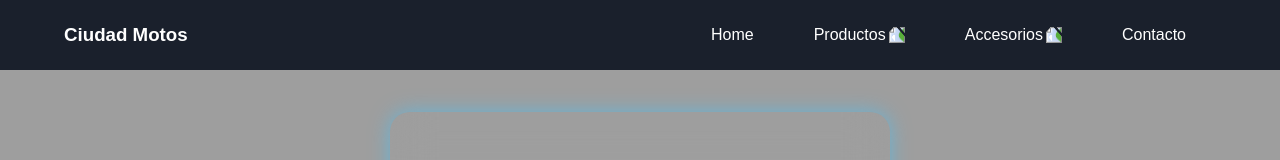
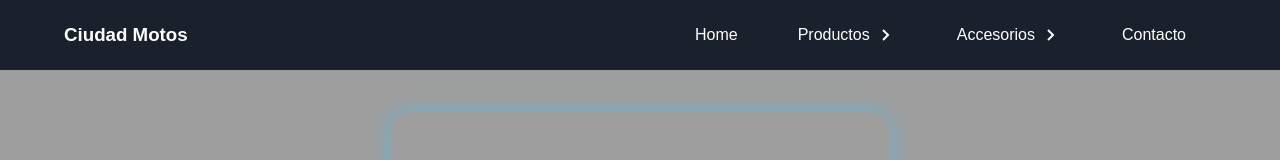
Before and after one commit to ezequiel-gilardoni/proyecto-coder, a plain HTML site: page pages/contacto.html in a window 1280 px wide. Shown: the top 160 px of the page. Drawn offline with Linux system fonts and the light colour scheme; the site is published under a folder, as on GitHub Pages, so addresses that start at the root find nothing.

Commit message:
correccion pagina contacto nav

```diff
--- a/pages/contacto.html
+++ b/pages/contacto.html
@@ -19,7 +19,7 @@
                         <a href="../index.html" class="menu__link">Home</a>
                     </li>
                     <li class="menu__item menu__item--show">
-                        <a href="#" class="menu__link">Productos <img src="/assets/arrow.svg" class="menu__arrow"></a>
+                        <a href="#" class="menu__link">Productos <img src="../assets/arrow.svg" class="menu__arrow"></a>
                         <ul class="menu__nesting">
                             <li class="menu__inside">
                                 <a href="#" class="menu__link menu__link--inside">About 1</a>
@@ -33,7 +33,7 @@
                         </ul>
                     </li>
                     <li class="menu__item  menu__item--show">
-                        <a href="#" class="menu__link">Accesorios  <img src="/assets/arrow.svg" class="menu__arrow"></a>
+                        <a href="#" class="menu__link">Accesorios  <img src="../assets/arrow.svg" class="menu__arrow"></a>
                         <ul class="menu__nesting">
                             <li class="menu__inside">
                                 <a href="#" class="menu__link menu__link--inside">Projects 1</a>
```
